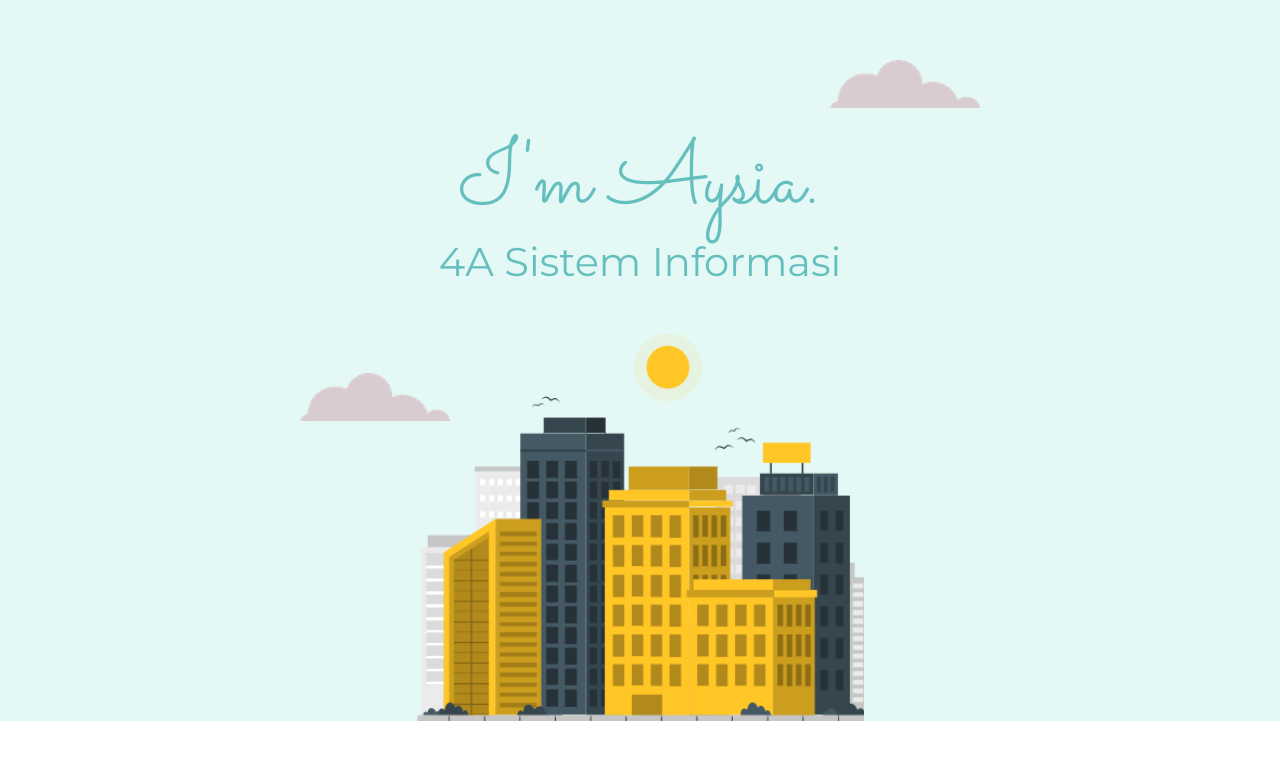
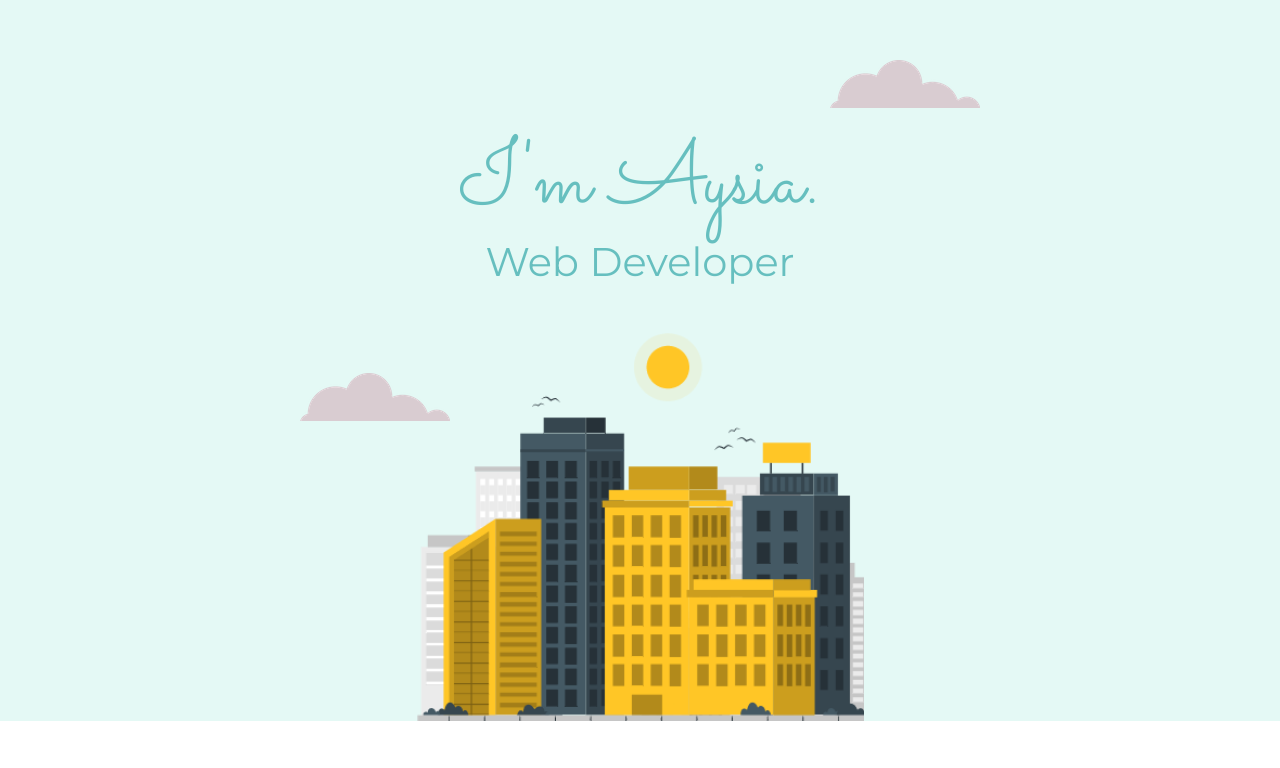
Before and after one commit to aysiafy/My-Personal-Site, a plain HTML site: page index.html in a window 1280 px wide. Shown: the top 768 px of the page. Drawn offline with nearby package versions, Linux system fonts and the light colour scheme.

Commit message:
Update index.html

```diff
--- a/index.html
+++ b/index.html
@@ -6,7 +6,7 @@
 
 <head>
   <meta charset="utf-8">
-  <title>Aysia Fatmi Yasmin - SI4A</title>
+  <title>Aysia Fatmi Yasmin - Web Developer</title>
   <link href="https://cdn.jsdelivr.net/npm/bootstrap@5.1.3/dist/css/bootstrap.min.css" rel="stylesheet" integrity="sha384-1BmE4kWBq78iYhFldvKuhfTAU6auU8tT94WrHftjDbrCEXSU1oBoqyl2QvZ6jIW3" crossorigin="anonymous">
   <link rel="stylesheet" href="css/styles.css">
   <link rel="icon" href="favicons/aysia.ico">
@@ -20,7 +20,7 @@
   <div class="top-container">
     <img class="top-cloud" src="images/cloud.png" alt="cloud-img" data-aos="fade-left" data-aos-duration="2000">
     <h1 data-aos="fade-down" data-aos-duration="2000">I'm Aysia.</h1>
-    <h2 class="top-container-h2" data-aos="fade-up" data-aos-duration="2000"><span>4A</span> Sistem Informasi</h2>
+    <h2 class="top-container-h2" data-aos="fade-up" data-aos-duration="2000"><span>Web</span> Developer</h2>
     <img class="bottom-cloud" data-aos="fade-right" data-aos-duration="2000" src="images/cloud.png" alt="cloud-img">
     <img class="building" data-aos="fade-up" data-aos-duration="2000" src="images/building-modified.png" alt="city-img">
   </div>
```
